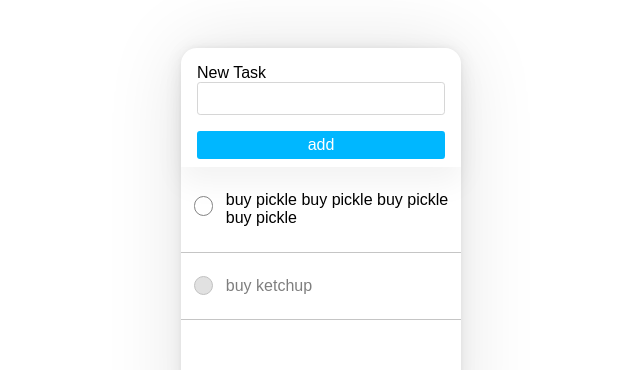
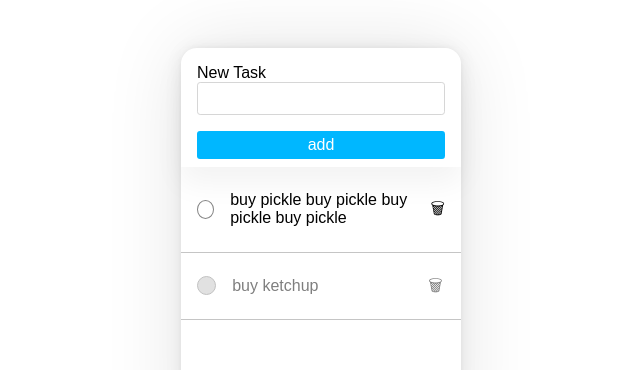
Before and after one commit to chrislemus/react-hook-form-task-form, a React (Create React App) app: page / in a window 1280 px wide. Shown: the top 370 px of the page, without its empty margins (319-959 px from the left). Built offline with nearby package versions, Linux system fonts and the light colour scheme.

Commit message:
add delete btn and and use react hook form in NewTaskForm Component

```diff
--- a/src/App.js
+++ b/src/App.js
@@ -2,6 +2,8 @@
 import { useState } from 'react';
 import NewTaskForm from './components/NewTaskForm';
 import TaskList from './components/TaskList';
+
+const uniqueId = () => Math.floor(Math.random() * Date.now());
 
 export default function App() {
   const [tasks, setTasks] = useState(defaultTasks);
@@ -14,9 +16,18 @@ export default function App() {
     setTasks(updatedTasks);
   };
 
+  const newTaskHandler = (label) => {
+    const newTask = {
+      id: uniqueId(),
+      completed: false,
+      label,
+    };
+    setTasks([...tasks, newTask]);
+  };
+
   return (
     <div className="container">
-      <NewTaskForm />
+      <NewTaskForm newTaskHandler={newTaskHandler} />
       <TaskList tasks={tasks} completeTaskBtnHandler={completeTaskBtnHandler} />
     </div>
   );
@@ -26,7 +37,7 @@ const defaultTasks = [
   {
     id: 1,
     completed: false,
-    task: 'buy pickle buy pickle buy pickle buy pickle',
+    label: 'buy pickle buy pickle buy pickle buy pickle',
   },
-  { id: 2, completed: true, task: 'buy ketchup' },
+  { id: 2, completed: true, label: 'buy ketchup' },
 ];
--- a/src/components/NewTaskForm.js
+++ b/src/components/NewTaskForm.js
@@ -1,9 +1,17 @@
-export default function NewTaskForm() {
+import { useForm } from 'react-hook-form';
+export default function NewTaskForm({ newTaskHandler }) {
+  const { register, handleSubmit, reset } = useForm({ shouldUnregister: true });
+  const onSubmit = (data) => {
+    const taskLabel = data.label;
+    newTaskHandler(taskLabel);
+    reset();
+  };
+
   return (
-    <form className="new-task-form">
+    <form className="new-task-form" onSubmit={handleSubmit(onSubmit)}>
       <label htmlFor="task">New Task</label>
-      <input id="task" name="task" />
-      <button>add</button>
+      <input id="task" name="task" {...register('label')} />
+      <button type="submit">add</button>
     </form>
   );
 }
--- a/src/components/TaskList.js
+++ b/src/components/TaskList.js
@@ -1,13 +1,19 @@
 export default function TaskList({ tasks, completeTaskBtnHandler }) {
   return (
     <div>
-      {tasks.map(({ task, completed, id }) => (
+      {tasks.map(({ label, completed, id }) => (
         <div key={id} className={`task ${completed && 'task--completed'}`}>
           <button
-            className="task__button"
+            className="task__complete-button"
             onClick={() => completeTaskBtnHandler(id)}
           />
-          <p>{task}</p>
+          <p className="task__label">{label}</p>
+          <button
+            className="task__delete-button"
+            onClick={() => completeTaskBtnHandler(id)}
+          >
+            🗑
+          </button>
         </div>
       ))}
     </div>
--- a/src/styles/app.css
+++ b/src/styles/app.css
@@ -41,28 +41,40 @@
 }
 
 .task {
-  position: relative;
   border-bottom: 1px solid rgb(197, 197, 197);
-  padding: 0.5rem 0.5rem 0.5rem 2.8rem;
+  padding: 0.5rem 1rem 0.5rem;
+  display: flex;
   align-items: center;
+}
+.task__label {
+  flex-grow: 1;
+  padding: 0 1rem;
 }
 
 .task--completed > * {
   opacity: 0.5;
 }
-.task--completed button {
+.task button {
+  cursor: pointer;
+}
+.task--completed .task__complete-button {
   background: rgb(196, 196, 196);
 }
 
-.task__button {
-  position: absolute;
+.task__complete-button {
   border: 1px solid rgb(131, 131, 131);
-  left: 0.8rem;
-  top: 35%;
   border-radius: 50%;
   height: 1.2rem;
   width: 1.2rem;
   background: none;
+}
+.task__delete-button {
+  border: none;
+  height: 1.2rem;
+  width: 1.2rem;
+  background: none;
+  cursor: pointer;
+  padding: 0;
 }
 
 /* .task__label {
```
